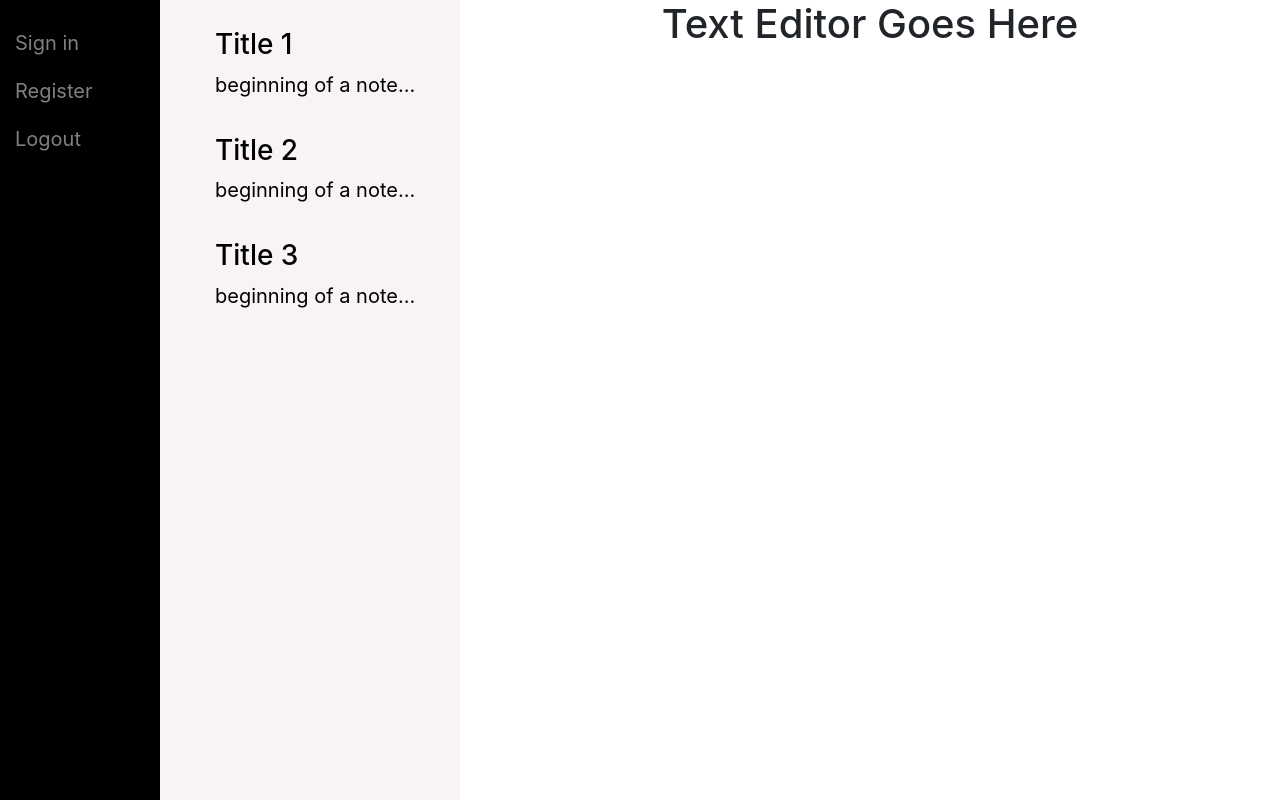
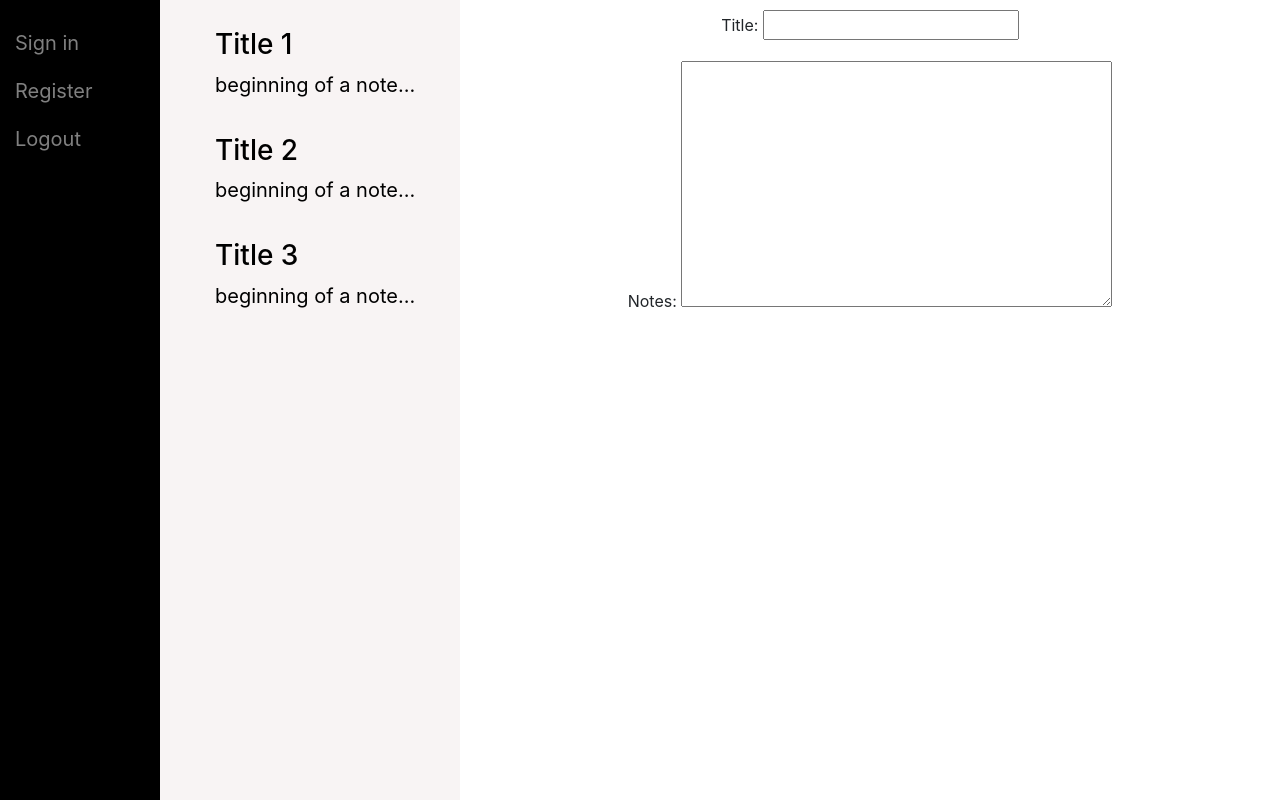
Before and after one commit to AMcDonald12/NotesAppDjango, a Django app: page / in a window 1280 px wide. Run offline with Django 4.2, Linux system fonts and the light colour scheme.

Commit message:
text editor embedded

```diff
--- /dev/null
+++ b/mysite/notes/forms.py
@@ -0,0 +1,8 @@
+from django import forms
+from tinymce.widgets import TinyMCE
+from .models import Note
+
+class NoteEditor(forms.ModelForm):
+    class Meta:
+        model = Note
+        fields = ["title", "notes"]
--- a/mysite/notes/templates/notes/base.html
+++ b/mysite/notes/templates/notes/base.html
@@ -57,7 +57,7 @@
         .main {
             margin-left: 460px;
             text-align: center;
-            padding: 0px 10px;
+            padding: 10px 10px;
         }
     </style>
 
--- a/mysite/notes/templates/notes/notes.html
+++ b/mysite/notes/templates/notes/notes.html
@@ -1,7 +1,7 @@
 {% extends 'notes/base.html' %}
 
 {% block content %}
-<div id="content", name="content" class="mainnav">
+<div id="content", name="list" class="mainnav">
     <ul>
         <li><a href="/">
                 <h3>Title 1</h3>
@@ -21,7 +21,11 @@
     </ul>
 </div>
 
+{{ form.media }}
 <div class="main">
-    <h1>Text Editor Goes Here</h1>
+    <form  method="post">
+        {% csrf_token %}
+        {{ form.as_p  }}
+    </form>
 </div>
 {% endblock %}
--- a/mysite/notes/views.py
+++ b/mysite/notes/views.py
@@ -1,7 +1,9 @@
 from django.shortcuts import render
 from django.http import HttpResponse
 from .models import Note
+from .forms import NoteEditor
 
 # Create your views here.
 def index(response):
-    return render(response, "notes/notes.html", {})
+    form = NoteEditor()
+    return render(response, "notes/notes.html", {"form":form})
```
Also changed, not shown: README.md.
